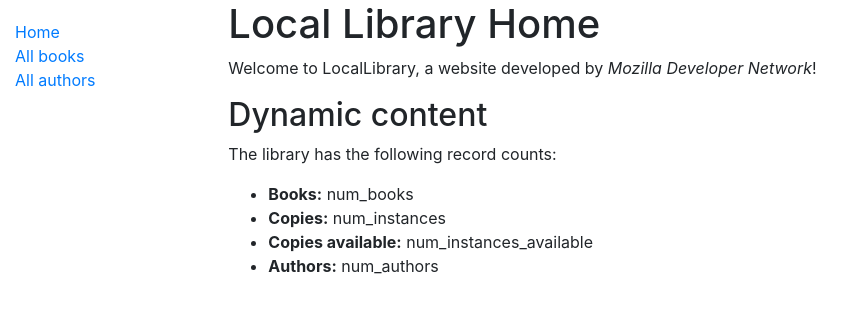
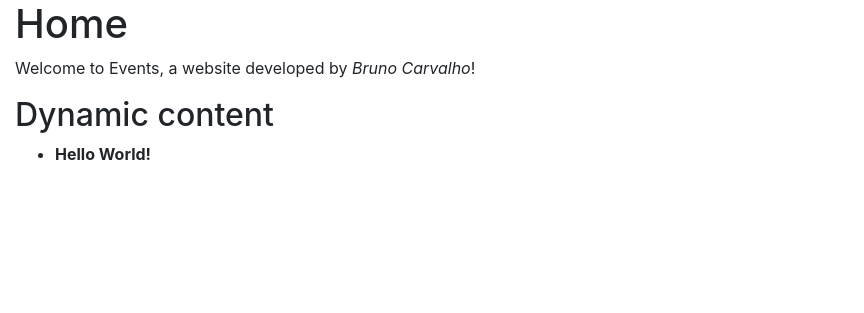
Before and after one commit to casp2009/projeto_ntdw_bruno, a Django app: page /module_evento_premiacao/ in a window 1280 px wide. Shown: the top 313 px of the page, without its empty margins (0-864 px from the left). Run offline with Django 4.2, Linux system fonts and the light colour scheme; some libraries are stand-ins or nearby versions.

Commit message:
atualizado o index para retirar o sidebar

```diff
--- a/project_ntdw/module_evento_premiacao/templates/generic.html
+++ b/project_ntdw/module_evento_premiacao/templates/generic.html
@@ -1,7 +1,7 @@
 <!DOCTYPE html>
 <html lang="en">
 <head>
-  {% block title %}<title>Event</title>{% endblock %}
+  {% block title %}<title>Events</title>{% endblock %}
   <meta charset="utf-8">
   <meta name="viewport" content="width=device-width, initial-scale=1">
   <link rel="stylesheet" href="https://stackpath.bootstrapcdn.com/bootstrap/4.1.3/css/bootstrap.min.css" integrity="sha384-MCw98/SFnGE8fJT3GXwEOngsV7Zt27NXFoaoApmYm81iuXoPkFOJwJ8ERdknLPMO" crossorigin="anonymous">
@@ -12,15 +12,13 @@
 <body>
   <div class="container-fluid">
     <div class="row">
-      <div class="col-sm-2">
-      {% block sidebar %}
+      <!--<div class="col-sm-2">
+       {% block sidebar %}
         <ul class="sidebar-nav">
           <li><a href="{% url 'index' %}">Home</a></li>
-          <li><a href="">All books</a></li>
-          <li><a href="">All authors</a></li>
         </ul>
      {% endblock %}
-      </div>
+      </div>-->
       <div class="col-sm-10 ">{% block content %}{% endblock %}</div>
     </div>
   </div>
--- a/project_ntdw/module_evento_premiacao/templates/index.html
+++ b/project_ntdw/module_evento_premiacao/templates/index.html
@@ -1,14 +1,10 @@
 {% extends "generic.html" %}
 
 {% block content %}
-  <h1>Local Library Home</h1>
-  <p>Welcome to LocalLibrary, a website developed by <em>Mozilla Developer Network</em>!</p>
+  <h1>Home</h1>
+  <p>Welcome to Events, a website developed by <em>Bruno Carvalho</em>!</p>
   <h2>Dynamic content</h2>
-  <p>The library has the following record counts:</p>
   <ul>
-    <li><strong>Books:</strong> {{ num_books }}</li>
-    <li><strong>Copies:</strong> {{ num_instances }}</li>
-    <li><strong>Copies available:</strong> {{ num_instances_available }}</li>
-    <li><strong>Authors:</strong> {{ num_authors }}</li>
+    <li><strong>{{ first_hello }}</strong></li>
   </ul>
 {% endblock %}
--- a/project_ntdw/module_evento_premiacao/views.py
+++ b/project_ntdw/module_evento_premiacao/views.py
@@ -4,10 +4,7 @@
 def index(request):
     """View function for home page of site."""
     context = {
-        'num_books': "num_books",
-        'num_instances': "num_instances",
-        'num_instances_available': "num_instances_available",
-        'num_authors': "num_authors",
+        'first_hello': "Hello World!",
     }
 
     # Render the HTML template index.html with the data in the context variable
```
